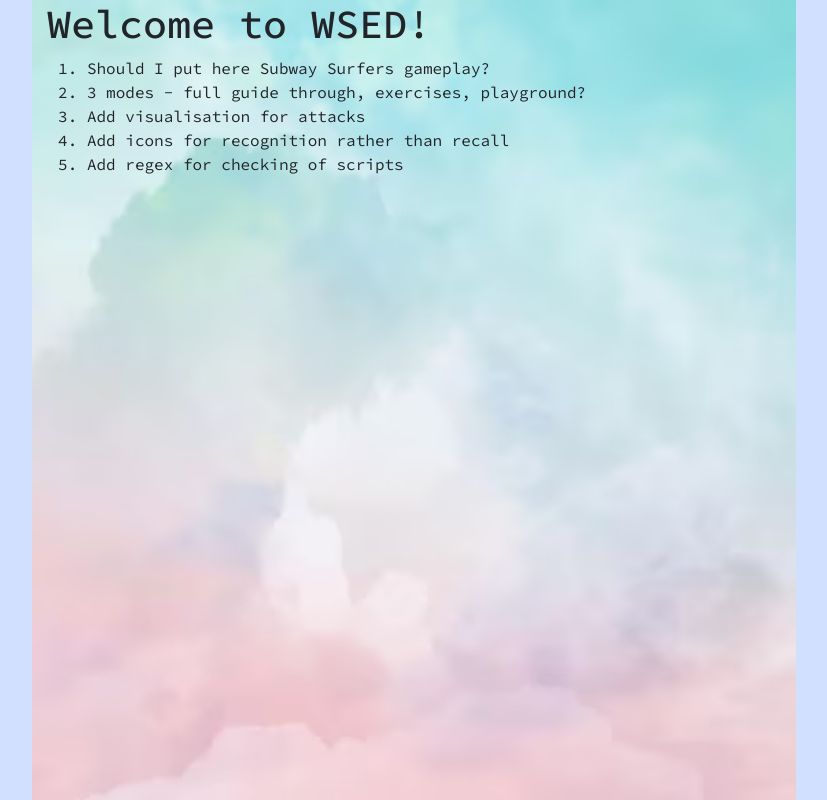
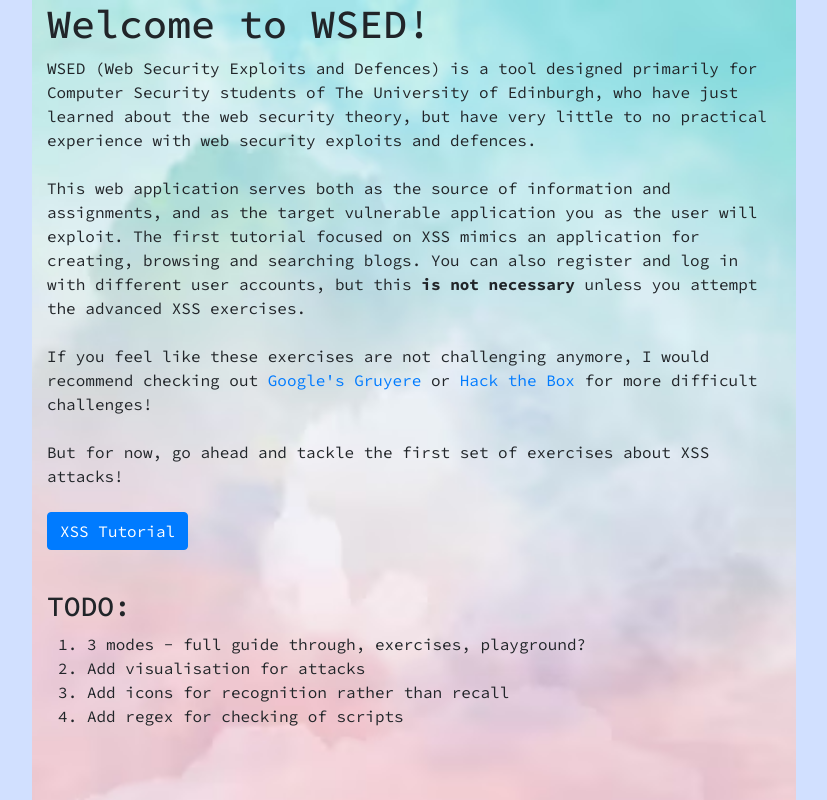
Before and after one commit to krystofbezdek/WSED, a Django app: page / in a window 1280 px wide. Shown: the part 56-856 px from the top of the page, without its empty margins (226-1053 px from the left). Run offline with Django 5.2, Linux system fonts and the light colour scheme.

Commit message:
Adding proper home page and modifying buttons to be consistent

```diff
--- a/xss_app/templates/WSED/home.html
+++ b/xss_app/templates/WSED/home.html
@@ -4,8 +4,27 @@
 
 {% block content %}
     <h1>Welcome to WSED!</h1>
+    <p>
+        WSED (Web Security Exploits and Defences) is a tool designed primarily for Computer Security students of
+        The University of Edinburgh, who have just learned about the web security theory, but have very little to no
+        practical experience with web security exploits and defences.
+        <br><br>
+        This web application serves both as the source of information and assignments, and as the target vulnerable
+        application you as the user will exploit. The first tutorial focused on XSS mimics an application for creating,
+        browsing and searching blogs. You can also register and log in with different user accounts, but this
+        <b>is not necessary</b> unless you attempt the advanced XSS exercises.
+        <br><br>
+        If you feel like these exercises are not challenging anymore, I would recommend checking out
+        <a href="https://google-gruyere.appspot.com/#0__gruyere" target="_blank">Google's Gruyere</a> or
+        <a href="https://www.hackthebox.com/" target="_blank">Hack the Box</a> for more difficult challenges!
+        <br><br>
+        But for now, go ahead and tackle the first set of exercises about XSS attacks!
+        <br><br>
+        <a class="btn btn-primary" href="{% url 'xss_app:index' %}" role="button">XSS Tutorial</a>
+    </p>
+    <br>
+    <h3>TODO:</h3>
     <ol>
-        <li>Should I put here Subway Surfers gameplay?</li>
         <li>3 modes - full guide through, exercises, playground?</li>
         <li>Add visualisation for attacks</li>
         <li>Add icons for recognition rather than recall</li>
--- a/xss_app/templates/registration/logged_out.html
+++ b/xss_app/templates/registration/logged_out.html
@@ -4,6 +4,7 @@
 
 {% block content %}
     <h2>You have been logged out</h2>
-    <a href="{% url 'login' %}">Login again</a><br>
-    <a href="{% url 'home' %}">Home Page</a>
+    <a class="btn btn-primary" href="{% url 'login' %}" role="button">Login again</a>
+    <br><br>
+    <a class="btn btn-primary" href="{% url 'home' %}" role="button">Home Page</a>
 {% endblock %}
--- a/xss_app/templates/registration/register.html
+++ b/xss_app/templates/registration/register.html
@@ -33,5 +33,7 @@
             </div>
             <button type="submit" class="btn btn-primary">Register</button>
         </form>
+        <br>
+        <p>Already have an account? <a href="{% url 'login' %}">Log in here</a></p>
     {% endif %}
 {% endblock %}
--- a/xss_app/templates/registration/register_done.html
+++ b/xss_app/templates/registration/register_done.html
@@ -5,5 +5,7 @@
 {% block content %}
     <h2>Registration Successful</h2>
       <p>Welcome, {{ new_user.username }}! Your account has been successfully created.</p>
-      <a href="{% url 'home' %}">Home Page</a>
+      <a class="btn btn-primary" href="{% url 'home' %}" role="button">Home Page</a>
+      <br><br>
+      <a class="btn btn-primary" href="{% url 'xss_app:index' %}" role="button">XSS Tutorial</a>
 {% endblock %}
--- a/xss_app/templates/xss_app/detail.html
+++ b/xss_app/templates/xss_app/detail.html
@@ -25,7 +25,7 @@
             </h4>
         </div>
         <br>
-        <a href="{% url 'xss_app:index' %}#blogposts">Back to Blog Posts</a>
+        <a class="btn btn-primary" href="{% url 'xss_app:index' %}#blogposts" role="button">Back to Blog Posts</a>
         <script>
             const secureContent = document.getElementById('secureContent').innerHTML;
             const unsecureHeading = document.getElementById('unsecureContent').innerHTML;
--- a/xss_app/templates/xss_app/search.html
+++ b/xss_app/templates/xss_app/search.html
@@ -38,7 +38,7 @@
             <br>
             Can you craft a clickable link from this?
         </p>
-        <a href="{% url 'xss_app:index' %}#reflectedExercise">Back to Exercises</a>
+        <a class="btn btn-primary" href="{% url 'xss_app:index' %}#reflectedExercise" role="button">Back to Exercises</a>
         <br><br><br>
         <div class="accordion" id="accordionExample">
           <div class="card">
```
